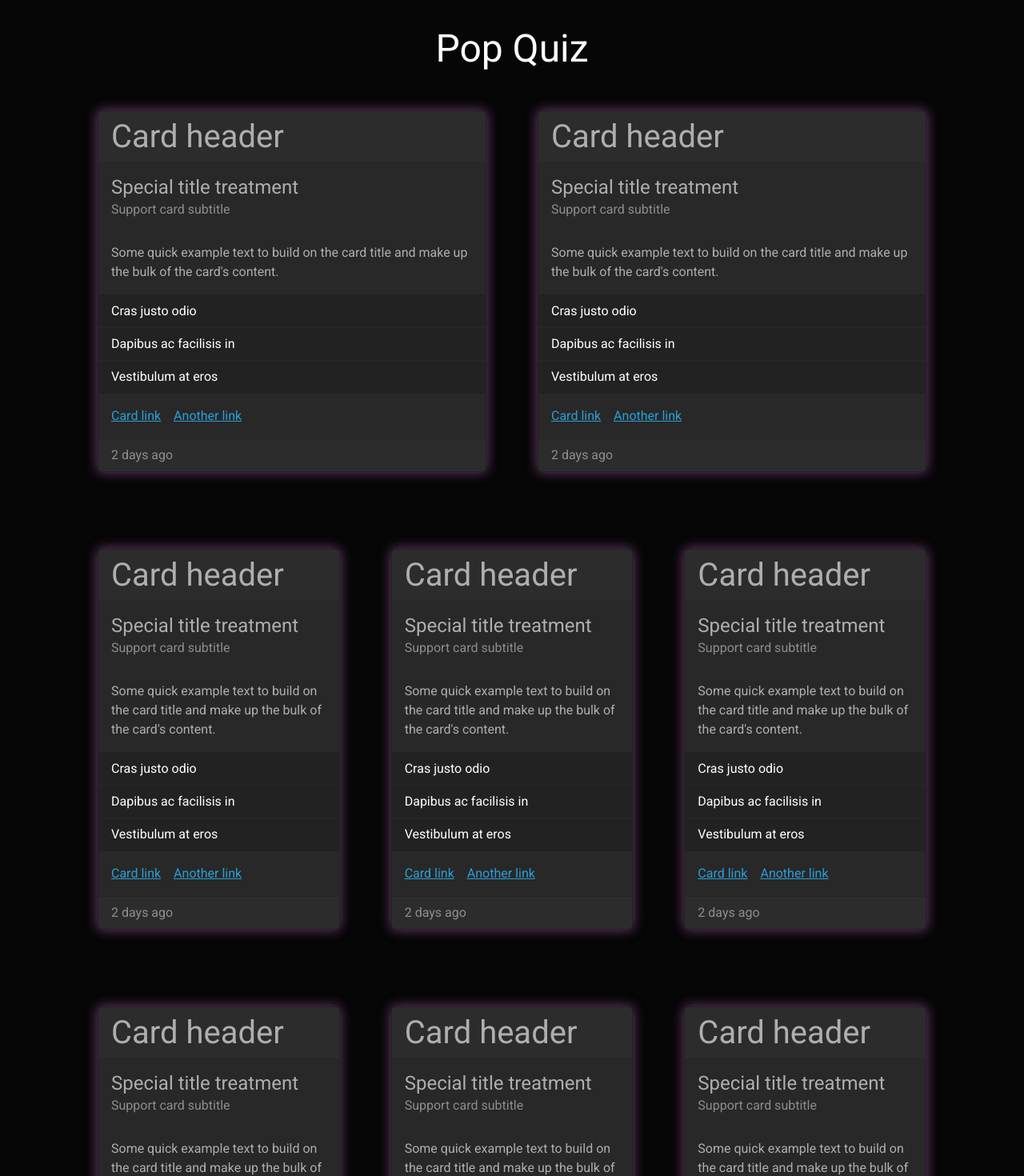
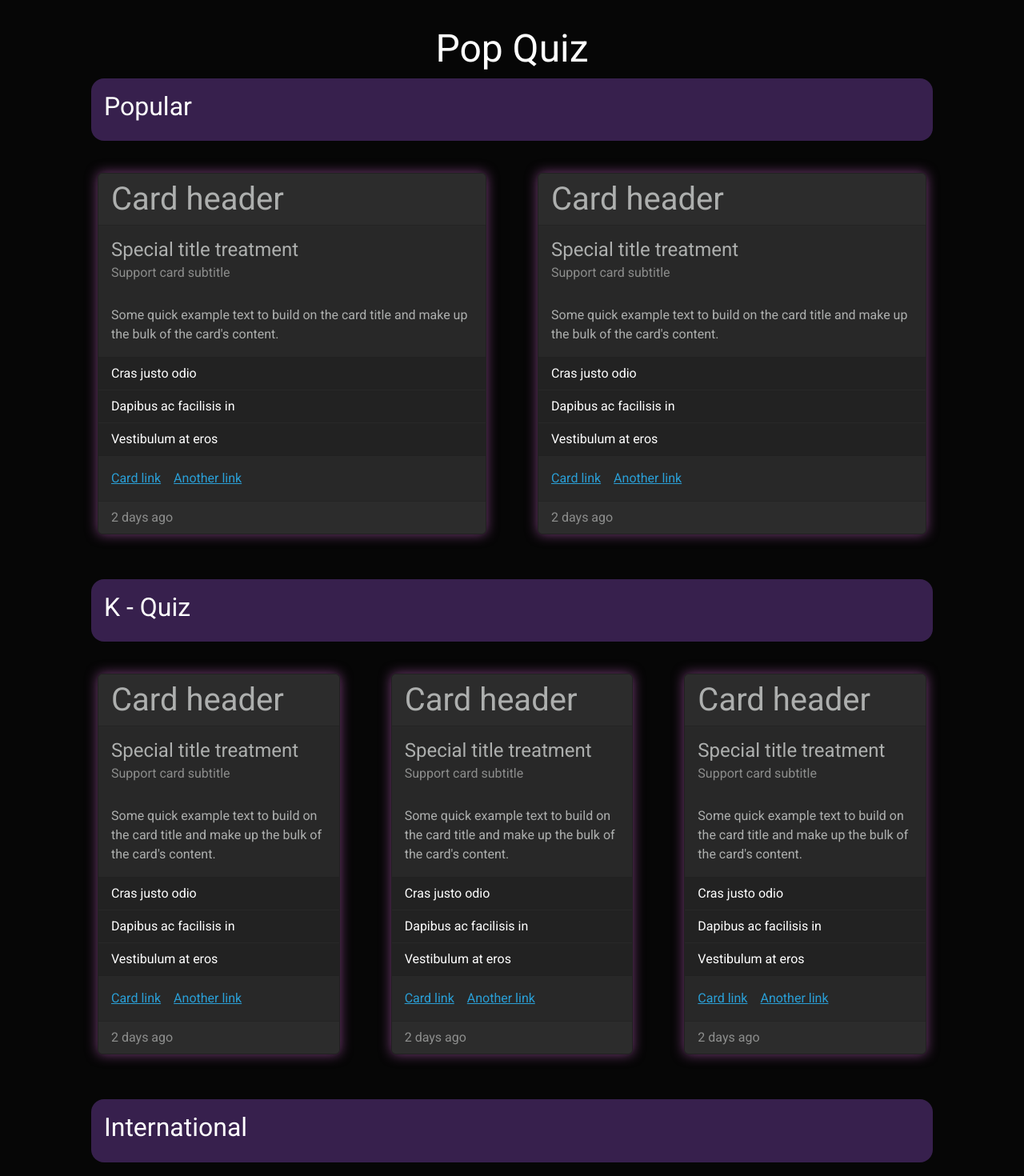
Before and after one commit to SalonSikdar/PopQuiz, a React (Create React App) app: page / in a window 1280 px wide. Shown: the top 1470 px of the page at 80% size. Built offline with nearby package versions, Linux system fonts and the light colour scheme.

Commit message:
Home page banners

```diff
--- a/src/App.js
+++ b/src/App.js
@@ -4,7 +4,7 @@ import "bootswatch/dist/cyborg/bootstrap.min.css";
 import React from "react";
 import { BrowserRouter, Routes, Route } from "react-router-dom";
 
-import Home from "./pages/Home/Home";
+import Home from "./pages/Home/Home.js";
 import QuizQuestion from "./pages/QuizQuestion";
 
 function App() {
--- a/src/components/QuizTopicCard/QuizTopicCard.jsx
+++ b/src/components/QuizTopicCard/QuizTopicCard.jsx
@@ -42,10 +42,10 @@ function QuizTopicCard() {
           <li className="list-group-item">Vestibulum at eros</li>
         </ul>
         <div className="card-body">
-          <a href="/home" className="card-link">
+          <a href="/" className="card-link">
             Card link
           </a>
-          <a href="/home" className="card-link">
+          <a href="/" className="card-link">
             Another link
           </a>
         </div>
--- a/src/pages/Home/Home.css
+++ b/src/pages/Home/Home.css
@@ -1,3 +1,11 @@
 .home-header {
   margin-top: 2rem;
 }
+
+.text-side {
+  margin-left: 2rem;
+  margin-right: 2rem;
+  background-color: rgb(55, 32, 77);
+  border-radius: 1rem;
+  padding: 1rem;
+}
--- a/src/pages/Home/Home.js
+++ b/src/pages/Home/Home.js
@@ -11,11 +11,17 @@ class Home extends Component {
           <h2>Pop Quiz</h2>
         </div>
         <div className="d-flex flex-column bd-highlight mb-3">
+          <div className="text-side">
+            <h4>Popular</h4>
+          </div>
           <div className="p-2 bd-highlight">
             <div className="d-flex justify-content-around">
               <QuizTopicCard />
               <QuizTopicCard />
             </div>
+          </div>
+          <div className="text-side">
+            <h4>K - Quiz</h4>
           </div>
           <div className="p-2 bd-highlight">
             <div className="d-flex justify-content-around">
@@ -23,6 +29,9 @@ class Home extends Component {
               <QuizTopicCard />
               <QuizTopicCard />
             </div>
+          </div>
+          <div className="text-side">
+            <h4>International</h4>
           </div>
           <div className="p-2 bd-highlight">
             <div className="d-flex justify-content-around">
```
